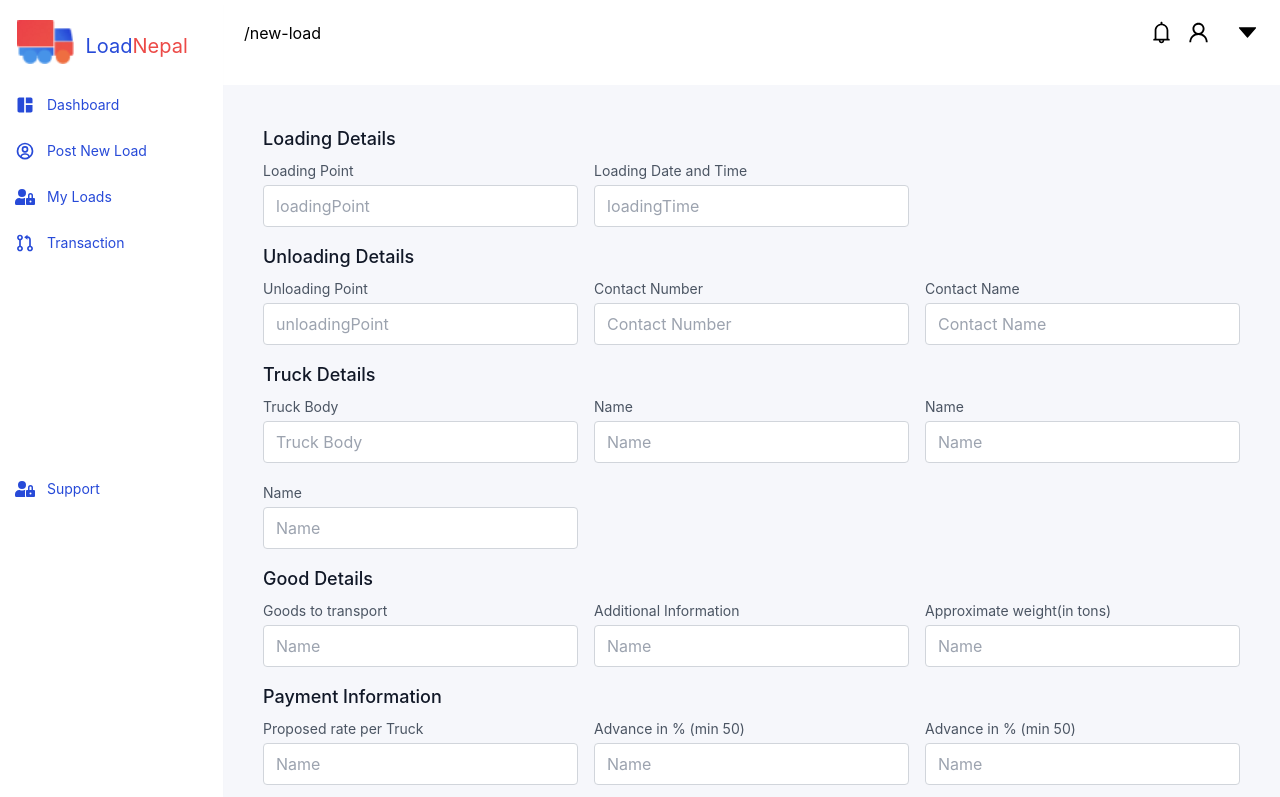
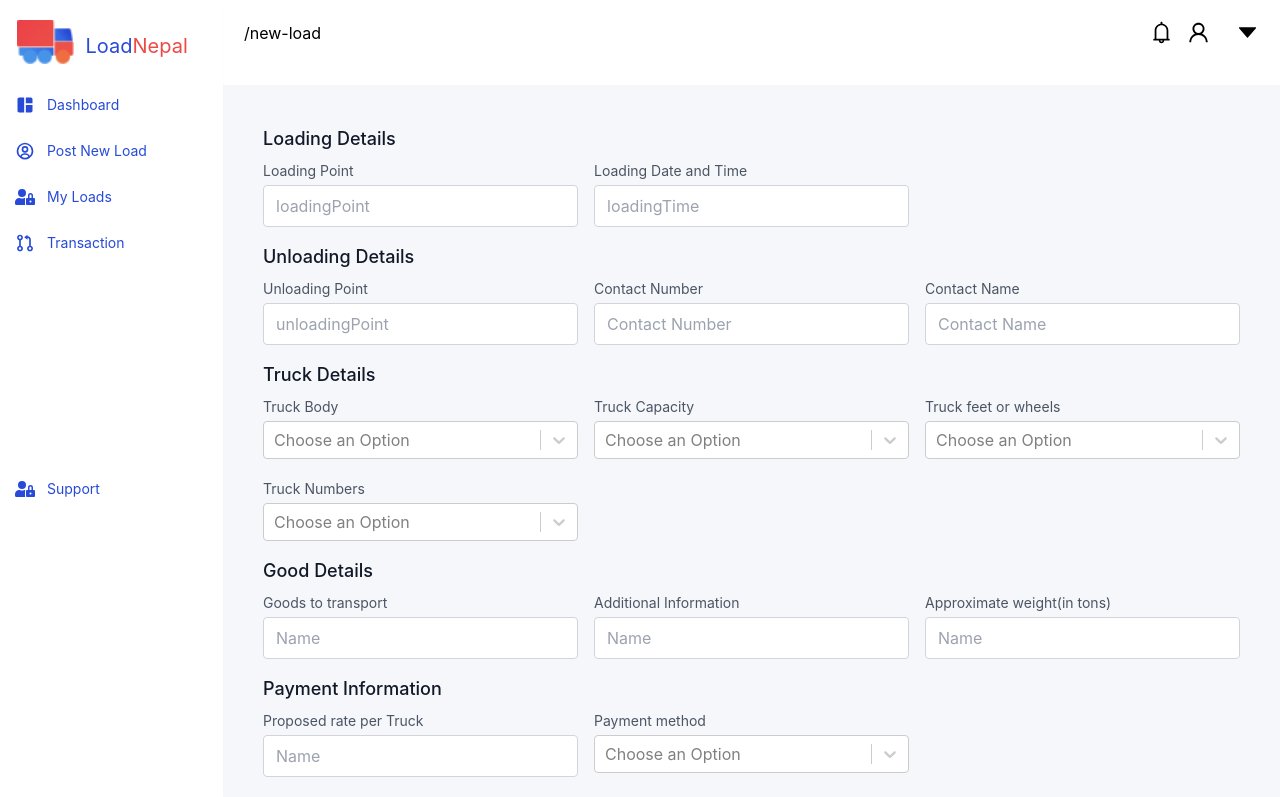
Before and after one commit to sandip51hunk/ZeroneIntertech, a React (Create React App) app: page /new-load in a window 1280 px wide. Shown: the top 797 px of the page. Built offline with nearby package versions, Linux system fonts and the light colour scheme.

Commit message:
react select added

```diff
--- /dev/null
+++ b/postcss.config.js
@@ -0,0 +1,6 @@
+module.exports = {
+  plugins: {
+    tailwindcss: {},
+    autoprefixer: {},
+  },
+}
--- a/src/pages/Dashboard/NewLoad/index.tsx
+++ b/src/pages/Dashboard/NewLoad/index.tsx
@@ -1,44 +1,61 @@
-import { Field, Form, Formik } from "formik";
-import React from "react";
-import { SeachableDropDown } from "../../../components/SearchableDropdown";
+import { ErrorMessage, Field, Form, Formik } from "formik";
+import React, { useState } from "react";
+// import { SeachableDropDown } from "../../../components/SearchableDropdown";
 import TextField from "../../../components/TextField";
 import MainLayout from "../../../container/dashboardLayout";
 import * as Yup from "yup";
-
-
+import Select from "react-select";
+import { RiErrorWarningFill } from "react-icons/ri";
 
 const Form_validation = Yup.object().shape({
-  name: Yup.string()
-    .required("name is Required"),
+  name: Yup.string().required("name is Required"),
+  address: Yup.string().required("address is Required"),
+  loadingPoint: Yup.string().required("loadingPoint is Required"),
+  unloadingPoint: Yup.string().required("unloadingPoint is Required"),
+  loadingTime: Yup.string().required("loadingTime is Required"),
+  contactNumber: Yup.string().required("contactNumber is Required"),
+  payment: Yup.string().required("payment is Required"),
+  truckBody: Yup.string().required("truckBody is Required"),
+  truckFeet: Yup.string().required("truckFeet is Required"),
+  goodTransport: Yup.string().required("goodTransport is Required"),
+  additionalInfo: Yup.string().required("additionalInfo is Required"),
+  proposedRate: Yup.string().required("proposedRate is Required"),
+  contactName: Yup.string().required("contactName is Required"),
   password: Yup.string()
     .min(6, "Name must be atleat 6 character long.")
     .required(" Password is Required"),
 });
 function NewLoad() {
+  const [selectedOption, setSelectedOption] = useState<any>("");
   const counterList = [
     {
       label: "sabin",
       value: "100",
     },
+    {
+      label: "anish",
+      value: "100",
+    },
   ];
   const initVal = {
-    loadingPoint:'',
-    loadingTime:'',
-    unloadingPoint:'',
-    contactNumber:'',
-    contactName:'',
-    truckBody:'',
-    truckCapacity:'',
-    truckFeet:'',
-    truckNumber:'',
-    goodTransport:'',
-    additionalInfo:'',
-    approximateWeight:'',
-    proposedRate:'',
-    paymentMethod:'',
-    name:'',
-    address:'',
-  }
+    loadingPoint: "",
+    loadingTime: "",
+    unloadingPoint: "",
+    contactNumber: "",
+    contactName: "",
+    truckBody: "",
+    truckCapacity: "",
+    truckFeet: "",
+    truckNumber: "",
+    goodTransport: "",
+    additionalInfo: "",
+    approximateWeight: "",
+    proposedRate: "",
+    paymentMethod: "",
+    name: "",
+    address: "",
+    payment: "",
+  };
 
   return (
     <MainLayout>
@@ -49,6 +66,7 @@ function NewLoad() {
       >
         {({ isSubmitting, values, setFieldValue, errors, touched }: any) => (
           <>
+            {console.log(errors)}
             <Form className="p-10">
               <h2 className="text-gray-900 text-lg mb-1 font-medium title-font">
                 Loading Details
@@ -113,38 +131,101 @@ function NewLoad() {
               <div className="grid grid-cols-3 gap-x-4">
                 <div>
                   {" "}
-                  <TextField
-                    label="Truck Body"
-                    type="text"
-                    placeholder="Truck Body"
-                    name="truckBody"
+                  <label className="leading-7 text-sm text-gray-600">
+                    Truck Body
+                  </label>
+                  <Select
+                    value={selectedOption}
+                    onChange={setSelectedOption}
+                    options={counterList}
+                    placeholder="Choose an Option"
+                  />
+                  {touched.payment && errors.payment ? (
+                    <div className="input__error__icon mt-1">
+                      <RiErrorWarningFill />
+                    </div>
+                  ) : (
+                    ""
+                  )}
+                  <ErrorMessage
+                    component="div"
+                    name="payment"
+                    className="input__error__container mb-3"
                   />
                 </div>
                 <div>
                   {" "}
-                  <TextField
-                    label="Name"
-                    type="text"
-                    placeholder="Name"
-                    name="name"
+                  <label className="leading-7 text-sm text-gray-600">
+                    Truck Capacity
+                  </label>
+                  <Select
+                    value={selectedOption}
+                    onChange={setSelectedOption}
+                    options={counterList}
+                    placeholder="Choose an Option"
+                    name="payment"
+                  />
+                  {touched.payment && errors.payment ? (
+                    <div className="input__error__icon mt-1">
+                      <RiErrorWarningFill />
+                    </div>
+                  ) : (
+                    ""
+                  )}
+                  <ErrorMessage
+                    component="div"
+                    name="payment"
+                    className="input__error__container mb-3"
                   />
                 </div>
                 <div>
                   {" "}
-                  <TextField
-                    label="Name"
-                    type="text"
-                    placeholder="Name"
-                    name="name"
+                  <label className="leading-7 text-sm text-gray-600">
+                    Truck feet or wheels
+                  </label>
+                  <Select
+                    value={selectedOption}
+                    onChange={setSelectedOption}
+                    options={counterList}
+                    placeholder="Choose an Option"
+                    name="payment"
+                  />
+                  {touched.payment && errors.payment ? (
+                    <div className="input__error__icon mt-1">
+                      <RiErrorWarningFill />
+                    </div>
+                  ) : (
+                    ""
+                  )}
+                  <ErrorMessage
+                    component="div"
+                    name="payment"
+                    className="input__error__container mb-3"
                   />
                 </div>
-                <div>
+                <div className="my-4">
                   {" "}
-                  <TextField
-                    label="Name"
-                    type="text"
-                    placeholder="Name"
-                    name="name"
+                  <label className="leading-7 text-sm text-gray-600">
+                    Truck Numbers
+                  </label>
+                  <Select
+                    value={selectedOption}
+                    onChange={setSelectedOption}
+                    options={counterList}
+                    placeholder="Choose an Option"
+                    name="payment"
+                  />
+                  {touched.payment && errors.payment ? (
+                    <div className="input__error__icon mt-1">
+                      <RiErrorWarningFill />
+                    </div>
+                  ) : (
+                    ""
+                  )}
+                  <ErrorMessage
+                    component="div"
+                    name="payment"
+                    className="input__error__container mb-3"
                   />
                 </div>
               </div>
@@ -196,20 +277,28 @@ function NewLoad() {
                   />
                 </div>
                 <div>
-                  <TextField
-                    label="Advance in % (min 50)"
-                    type="text"
-                    placeholder="Name"
-                    name="name"
+                  {" "}
+                  <label className="leading-7 text-sm text-gray-600">
+                    Payment method
+                  </label>
+                  <Select
+                    value={selectedOption}
+                    onChange={setSelectedOption}
+                    options={counterList}
+                    placeholder="Choose an Option"
+                    name="payment"
                   />
-                </div>
-                <div>
-                  {" "}
-                  <TextField
-                    label="Advance in % (min 50)"
-                    type="text"
-                    placeholder="Name"
-                    name="name"
+                  {touched.payment && errors.payment ? (
+                    <div className="input__error__icon mt-1">
+                      <RiErrorWarningFill />
+                    </div>
+                  ) : (
+                    ""
+                  )}
+                  <ErrorMessage
+                    component="div"
+                    name="payment"
+                    className="input__error__container mb-3"
                   />
                 </div>
               </div>
@@ -260,7 +349,15 @@ function NewLoad() {
                   />
                 </div>
               </div>
-              <button type="submit">Create load request</button>
+              <div className="grid grid-cols-3 gap-x-4 mt-8">
+                <button className="border-2 text-gray-700">Clear</button>
+                <button
+                  type="submit"
+                  className="bg-blue-500 hover:bg-blue-700 text-white font-bold py-2 px-4 rounded"
+                >
+                  Create load request
+                </button>
+              </div>
             </Form>
           </>
         )}
```
Also changed, not shown: package.json (+6 -3 lines), src/components/SearchableDropdown/index.tsx (deleted, +0 -71 lines), src/pages/Dashboard/MyLoad/component/LoadDetails.tsx (+77 -0 lines), tailwind.config.js (added, +8 -0 lines), 1 other file (tests, documents, lock files or other folders).
